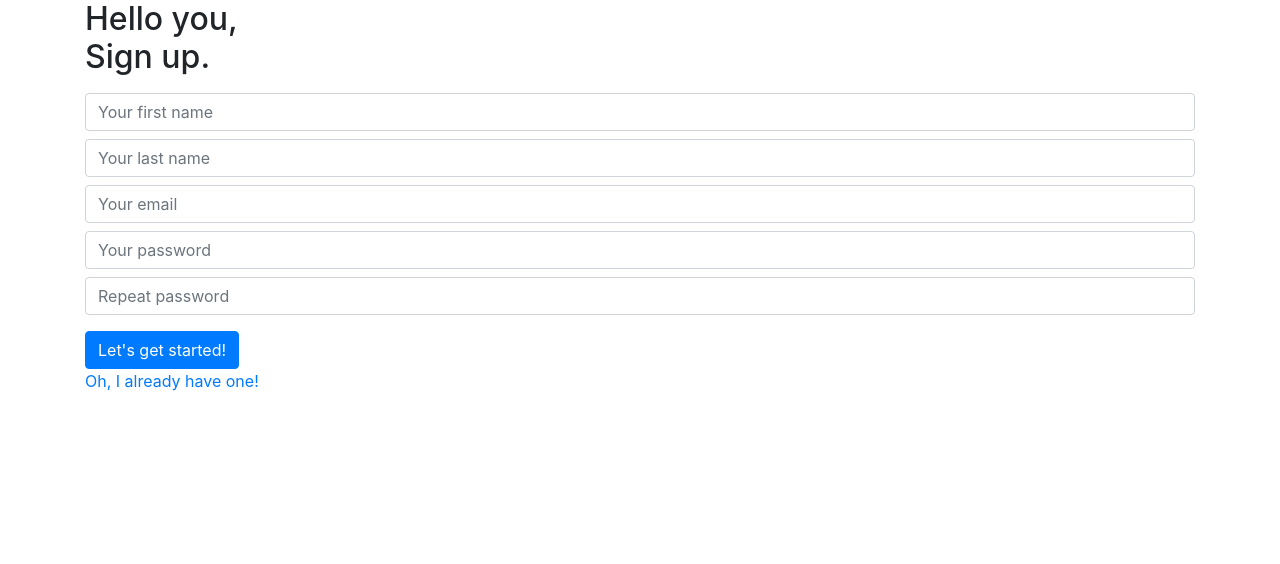
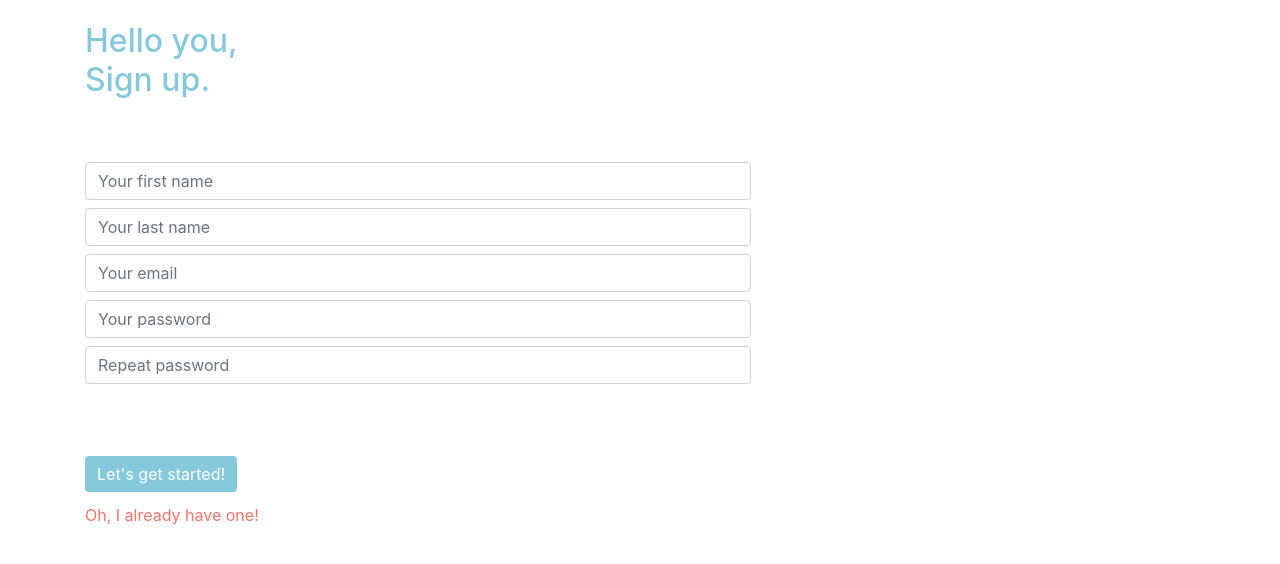
Before and after one commit to sarahvanoers/Todo_application, a PHP site: page /register.php in a window 1280 px wide. Shown: the top 564 px of the page. Run offline with PHP 8.4, Linux system fonts and the light colour scheme; some libraries are stand-ins or nearby versions.

Commit message:
login html css

```diff
--- a/css/style.css
+++ b/css/style.css
@@ -1,10 +1,48 @@
 /*
 COLORS
-
+RED: #ed7669
 GREEN: #7cbe7f
 BLUE: #85c9db
 YELLOW: #f6c78f
-GREY: 7d797b
+GREY: #7d797b
 
 
 */
+/*
+-------------------------------
+        LOGIN
+-------------------------------
+*/
+
+
+.tekstRegister {
+    color: #85c9db;
+    margin-top: 2%;
+    margin-bottom: 5%;
+}
+#exampleInputEmail1 {
+    width: 60%;
+}
+#exampleInput {
+    width: 60%;
+}
+#exampleInputPassword1 {
+    width: 60%;
+}
+#exampleInputPasswordConfirmation1 {
+    width: 60%;
+}
+
+#register {
+    background-color: #85c9db;
+    border: none;
+    margin-top: 5%;
+    margin-bottom: 1%;
+}
+#register:hover {
+    background-color:#9dbfcc;
+}
+a{
+    margin-top: 4%;
+    color: #ed7669;
+}
--- a/index.php
+++ b/index.php
@@ -21,7 +21,7 @@
     <div id="whiteBgLogin" .shadow-* >
     <div class="container">
     <form method="POST">
-    <h1 class="tekstRegister">Hello you, Welcome back! Sign in.</h1>
+    <h1 class="tekstRegister">Hello you, <br> Welcome back! Sign in.</h1>
         <div class="form-group">
             <label for="exampleInputEmail1"></label>
             <input type="email" class="form-control" id="exampleInputEmail1" aria-describedby="emailHelp" placeholder="Enter email" name="email">
@@ -37,7 +37,7 @@
         <?php endif;?>
         <div class="form-group">
             <input type="submit" class="btn btn-primary" id="register" value="Let's get started!"><br>
-            <a id="loginLink" href="register.php">I'm new here, sign me in!</a>
+            <a class="loginLink" href="register.php">I'm new here, sign me in!</a>
         </div>
     </form>
     </div>
--- a/register.php
+++ b/register.php
@@ -19,7 +19,7 @@
     <div id="whiteBg">
     <div class="container">
         <form method="POST" class="form">
-            <h2 class="teksRegister">Hello you,<br> Sign up.</h2>
+            <h2 class="tekstRegister">Hello you,<br> Sign up.</h2>
 
             <div class="form-group">
                 <label for="exampleInput"></label>
@@ -39,7 +39,7 @@
             </div>
             <div class="form-group">
                 <input type="submit" class="btn btn-primary" id="register" value="Let's get started!"> <br>
-                <a id="registerLink" href="login.php">Oh, I already have one!</a>
+                <a class="registerLink" href="index.php">Oh, I already have one!</a>
             </div>
         </form>
     </div>
```
